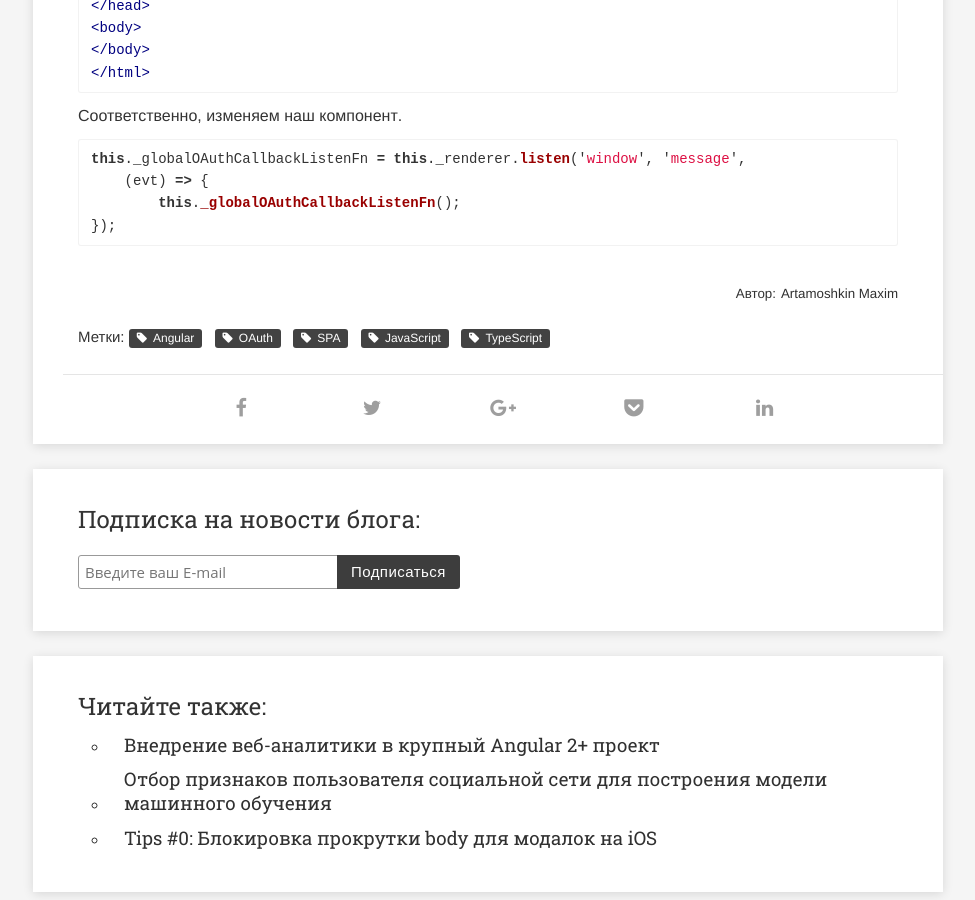
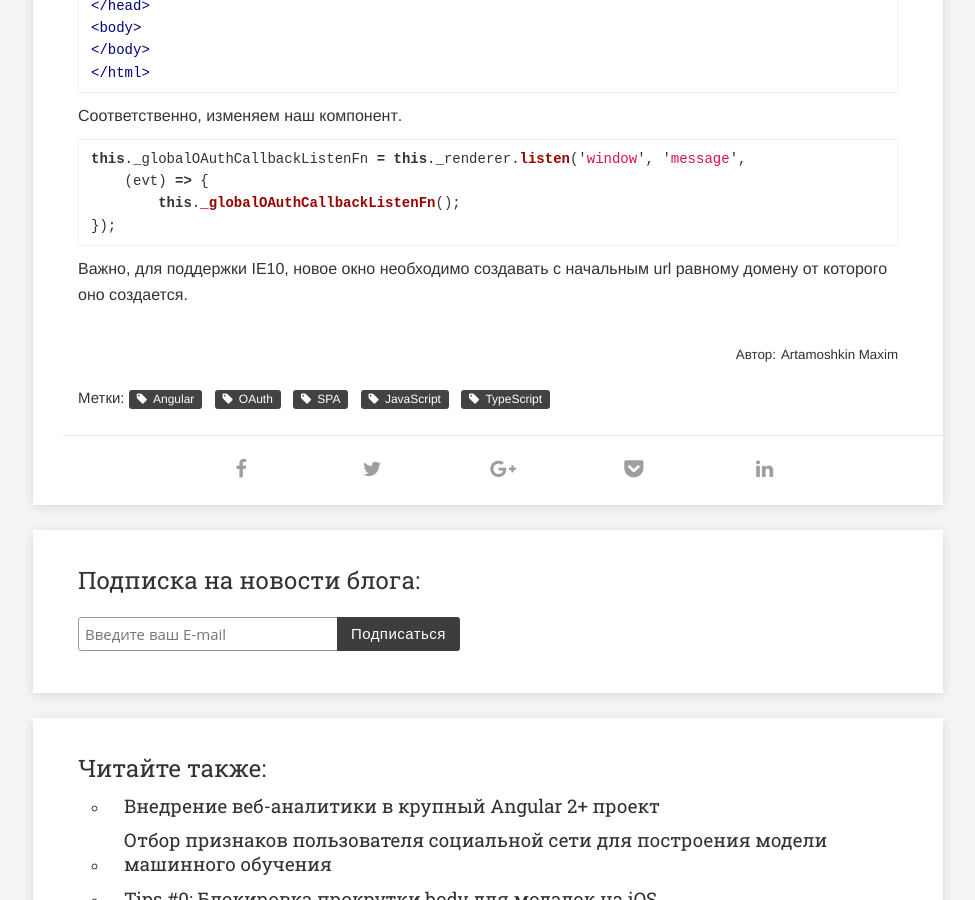
Before and after one commit to martamoshkin/blog.zverit.com, a Jekyll site: the page built from _posts/2017-07-24-angular-popup-oauth.md, in a window 1280 px wide and 900 px high, scrolled down 2472 px. Shown: the whole window, without its empty margins (152-1127 px from the left). Built offline with Jekyll 4.4.1, drawn with Linux system fonts in a browser that asks for light colours; comment, search, counter and statistics services are not loaded.

Commit message:
fix post

````diff
--- a/_posts/2017-07-24-angular-popup-oauth.md
+++ b/_posts/2017-07-24-angular-popup-oauth.md
@@ -82,7 +82,7 @@ var oAuthCallbackEvent = new CustomEvent("OAuthCallback", {'detail': window.loca
 В результате мы получаем абсолютно спокойное приложение, которое без нервных движений реагирует на действия пользователя.
 
 
-<h3>Update</h3>
+### Update ###
 
 Были изменения в сторону поддержки старых браузеров. [CustomEvent](https://developer.mozilla.org/ru/docs/Web/API/CustomEvent) поддерживается с 9ой версии IE, но наблюдались проблемы и с Edge. Можно было бы использовать простой Event, но в нашем случае необходимо передать данные. Поэтому было решено использовать `postMessage`.
 
@@ -103,9 +103,12 @@ var oAuthCallbackEvent = new CustomEvent("OAuthCallback", {'detail': window.loca
 ```
 
 Соответственно, изменяем наш компонент.
+
 ```ts
 this._globalOAuthCallbackListenFn = this._renderer.listen('window', 'message',
     (evt) => {
         this._globalOAuthCallbackListenFn();
 });
 ```
+
+Важно, для поддержки IE10, новое окно необходимо создавать с начальным url равному домену от которого оно создается.
````
